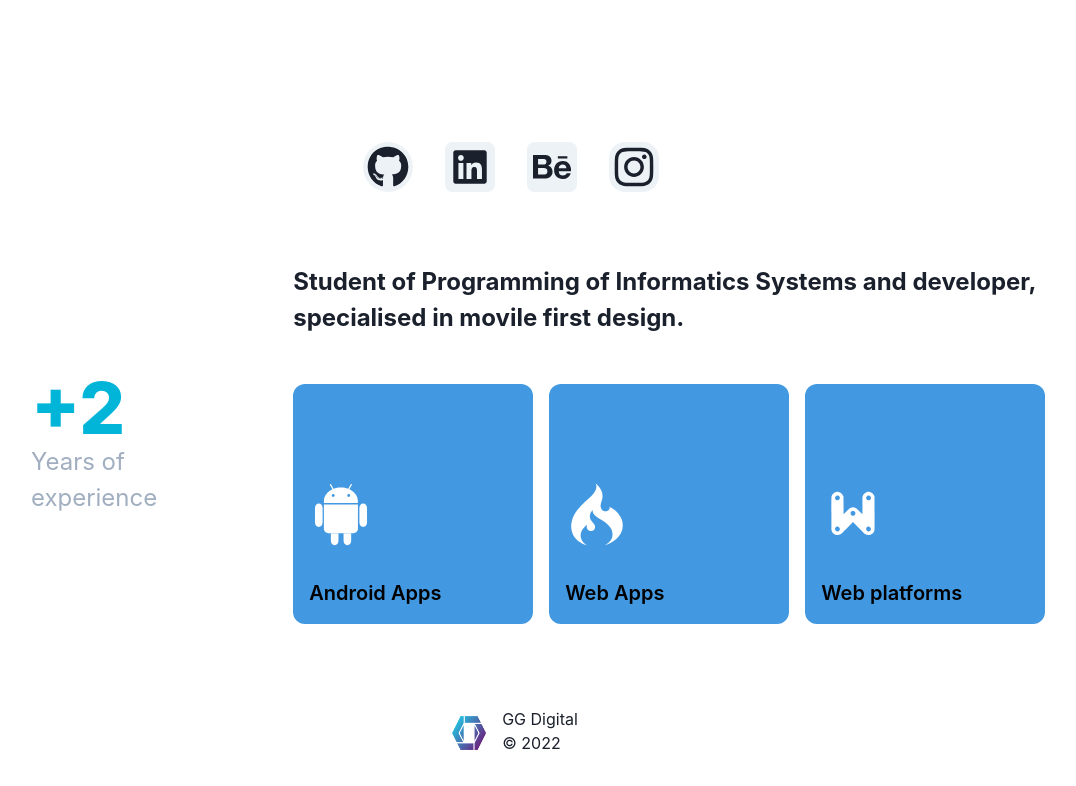
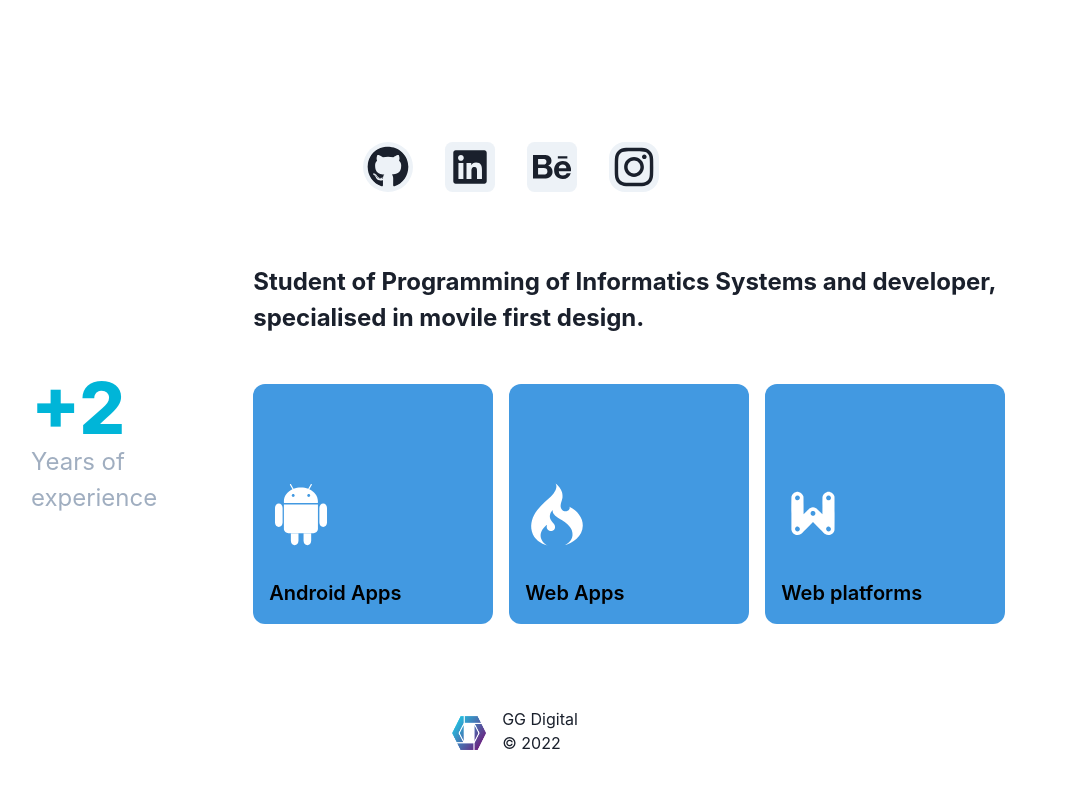
Before and after one commit to 1ggera/portfolio.v2.0, a React (Create React App) app: page / in a window 1280 px wide. Shown: the part 549-1335 px from the top of the page, without its empty margins (129-1205 px from the left). Built offline with nearby package versions, Linux system fonts and the light colour scheme.

Commit message:
dimension profile

```diff
--- a/src/components/Profile.js
+++ b/src/components/Profile.js
@@ -16,7 +16,7 @@ function Profile(){
         </Heading>
         <Text fontSize="2xl" color="gray.400">Years of experience</Text>
       </Box>
-      <Box alignSelf="center" px="24" py="16">
+      <Box alignSelf="center" px="14" py="16">
         <Text fontWeight="bold" fontSize="2xl">Student of Programming of Informatics Systems and developer, specialised in movile first design.
         </Text>
         <Flex direction={isNotSmallerScreen ? "row" : "column"} mt={8}>
```
